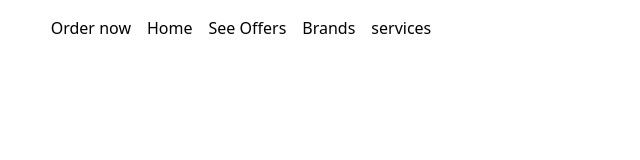
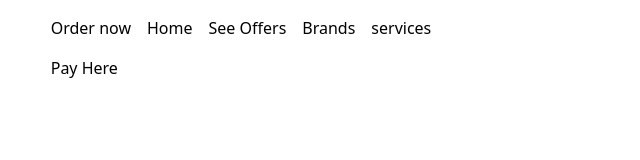
Before and after one commit to gyaner/simple-devops-project, a plain HTML site: page index.html in a window 1280 px wide. Shown: the full height of the page, 339-979 px from the left. Drawn offline with nearby package versions, Linux system fonts and the light colour scheme.

Commit message:
this is my second commit

```diff
--- a/index.html
+++ b/index.html
@@ -26,6 +26,7 @@
                   <ul class="navbar-nav justify-content-center flex-grow-1 pe-3">
                     <li class="nav-item">
                         <a class="nav-link active" aria-current="page" href="#">Order now</a>
+                        <a class="nav-link active" aria-current="page" href="#">Pay Here</a>
                       </li>
                     <li class="nav-item">
                       <a class="nav-link active" aria-current="page" href="#">Home</a>
```
